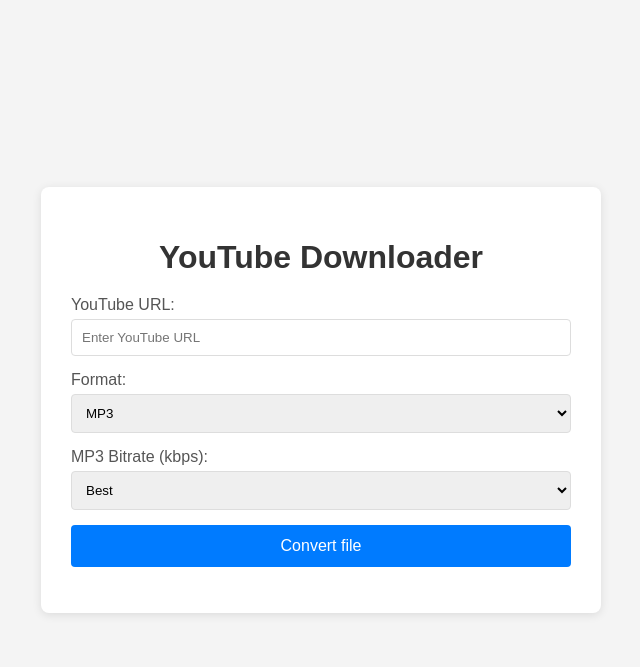
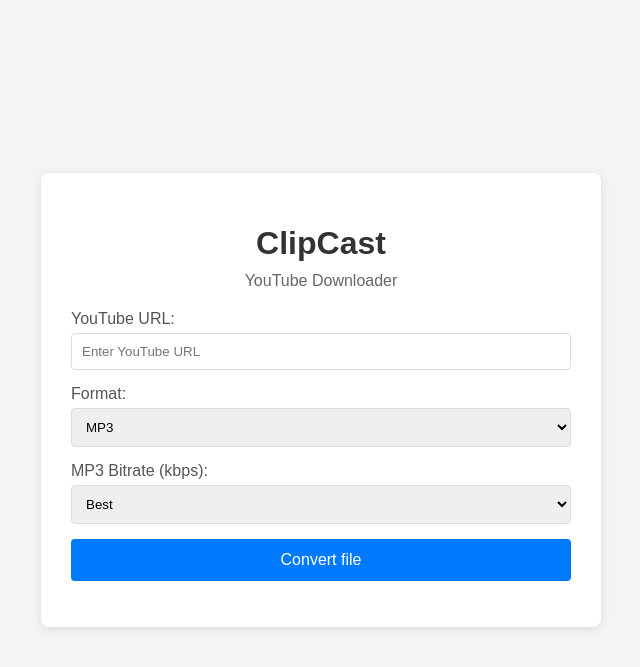
Before and after one commit to CogniCraft-Studios/ytconverter, a Flask app: template templates/index.html in a window 1280 px wide. Shown: the top 667 px of the page, without its empty margins (319-959 px from the left). Run offline with Flask 3, Linux system fonts and the light colour scheme; the template is opened without the code that fills it, so the values that code supplies are empty.

Commit message:
feat: update app styling and functionality
- Add .gitignore to exclude downloads directory
- Update docker-compose.yml to include startup command
- Rename app to ClipCast and improve UI styling
- Fix filepath return value in download endpoint

```diff
--- a/app.py
+++ b/app.py
@@ -1,7 +1,7 @@
 import os
 import subprocess
 import re
-from flask import Flask, request, jsonify, send_from_directory
+from flask import Flask, render_template, request, jsonify, send_from_directory
 import uuid
 
 app = Flask(__name__)
@@ -88,7 +88,7 @@ def download():
             return jsonify({'status': 'error', 'message': 'Invalid format specified.'}), 400
 
         subprocess.run(command, check=True)
-        return jsonify({'status': 'success', 'message': 'Download complete!', 'filepath': output_filename})
+        return jsonify({'status': 'success', 'message': 'Download complete!', 'filepath': unique_filename})
     except subprocess.CalledProcessError as e:
         return jsonify({'status': 'error', 'message': f'Download failed: {e}'}), 500
     except Exception as e:
--- a/docker-compose.yml
+++ b/docker-compose.yml
@@ -9,3 +9,4 @@ services:
       - .:/app
     environment:
       FLASK_ENV: development
+    command: python3 app.py
--- a/templates/index.html
+++ b/templates/index.html
@@ -24,6 +24,12 @@
         }
         h1 {
             color: #333;
+            margin-bottom: 10px;
+        }
+        .subtitle {
+            color: #666;
+            font-size: 1em;
+            margin-top: 0;
             margin-bottom: 20px;
         }
         .form-group {
@@ -137,7 +143,8 @@
 </head>
 <body>
     <div class="container">
-        <h1>YouTube Downloader</h1>
+        <h1>ClipCast</h1>
+        <p class="subtitle">YouTube Downloader</p>
         <form id="downloadForm">
             <div class="form-group">
                 <label for="url">YouTube URL:</label>
```
Also changed, not shown: 1 other file.
